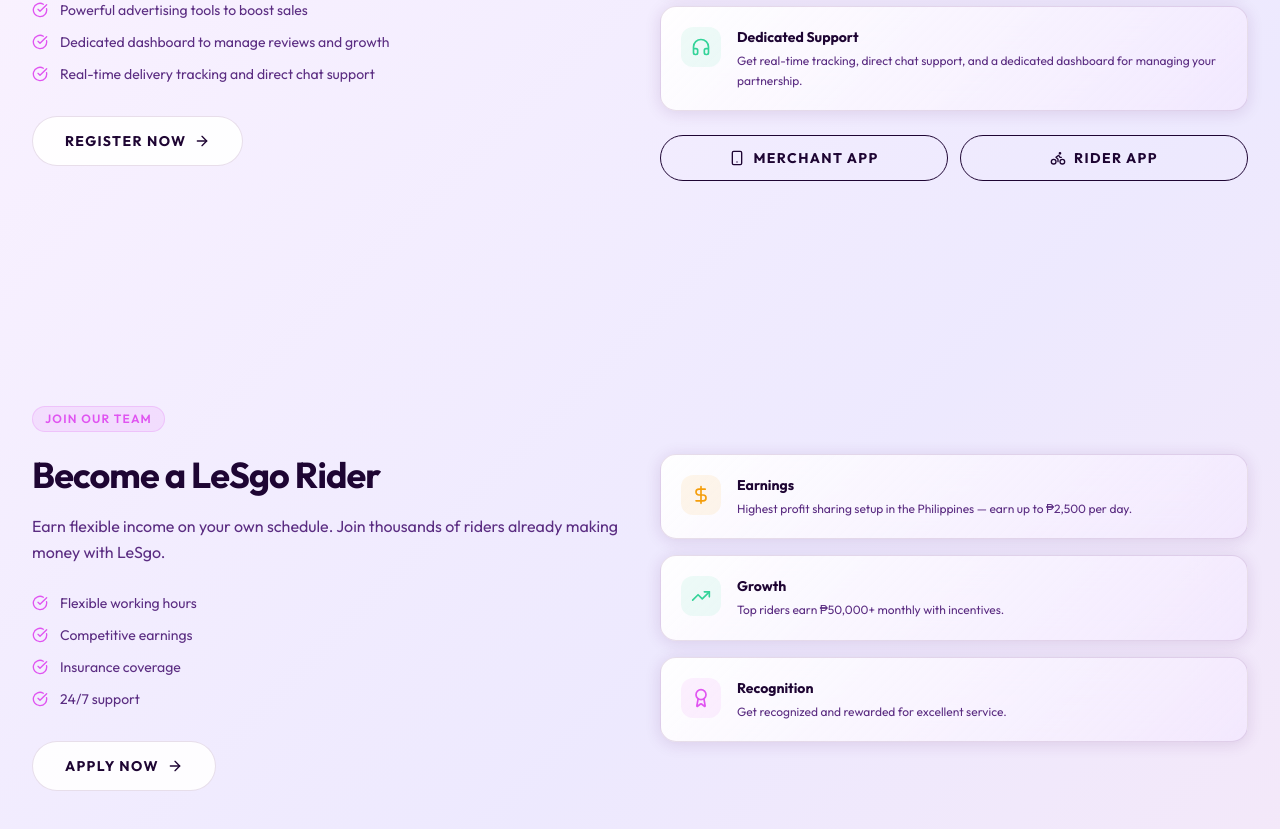
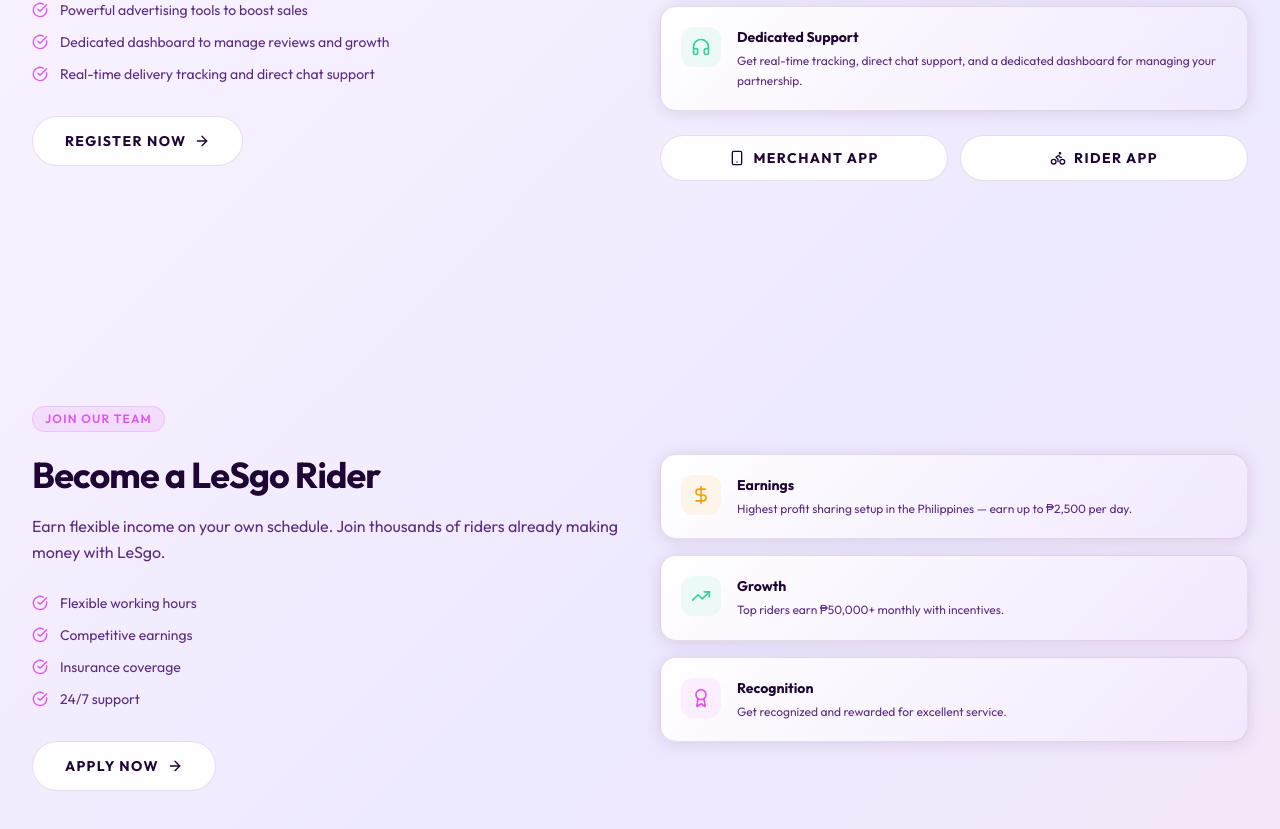
Before and after one commit to carlkelvin8/Lesgo-Website, a Next.js app: page / in a window 1280 px wide. Shown: the part 4687-5516 px from the top of the page. Built offline with nearby package versions, Linux system fonts and the light colour scheme.

Commit message:
fix: remove duplicate style props on app download buttons

```diff
--- a/src/app/page.tsx
+++ b/src/app/page.tsx
@@ -420,13 +420,13 @@
                 {/* App download buttons */}
                 <div className="flex gap-3 pt-2">
                   <motion.a href="#download" whileHover={{ scale: 1.03, y: -1 }} whileTap={{ scale: 0.97 }}
-                    className="flex-1 flex items-center justify-center gap-2 px-4 py-3 rounded-full border text-sm font-bold uppercase tracking-widest transition-all hover:shadow-md" style={{ borderColor: "var(--card-border)", color: "var(--text-primary)", background: "var(--input-bg)" }}
-                    style={{ textShadow: "0 0 8px rgba(255,255,255,0.4)" }}>
+                    className="flex-1 flex items-center justify-center gap-2 px-4 py-3 rounded-full border text-sm font-bold uppercase tracking-widest transition-all hover:shadow-md"
+                    style={{ borderColor: "var(--card-border)", color: "var(--text-primary)", background: "var(--input-bg)" }}>
                     <Smartphone className="h-4 w-4" /> Merchant App
                   </motion.a>
                   <motion.a href="#download" whileHover={{ scale: 1.03, y: -1 }} whileTap={{ scale: 0.97 }}
-                    className="flex-1 flex items-center justify-center gap-2 px-4 py-3 rounded-full border text-sm font-bold uppercase tracking-widest transition-all hover:shadow-md" style={{ borderColor: "var(--card-border)", color: "var(--text-primary)", background: "var(--input-bg)" }}
-                    style={{ textShadow: "0 0 8px rgba(255,255,255,0.4)" }}>
+                    className="flex-1 flex items-center justify-center gap-2 px-4 py-3 rounded-full border text-sm font-bold uppercase tracking-widest transition-all hover:shadow-md"
+                    style={{ borderColor: "var(--card-border)", color: "var(--text-primary)", background: "var(--input-bg)" }}>
                     <Bike className="h-4 w-4" /> Rider App
                   </motion.a>
                 </div>
```
